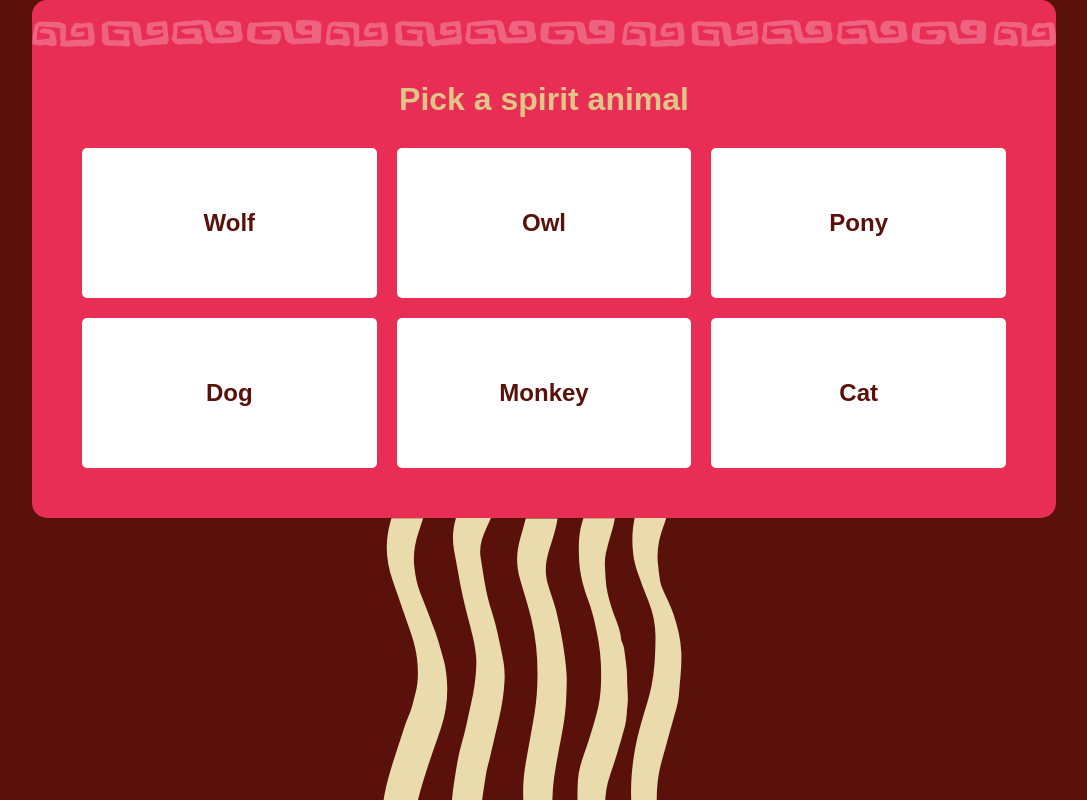
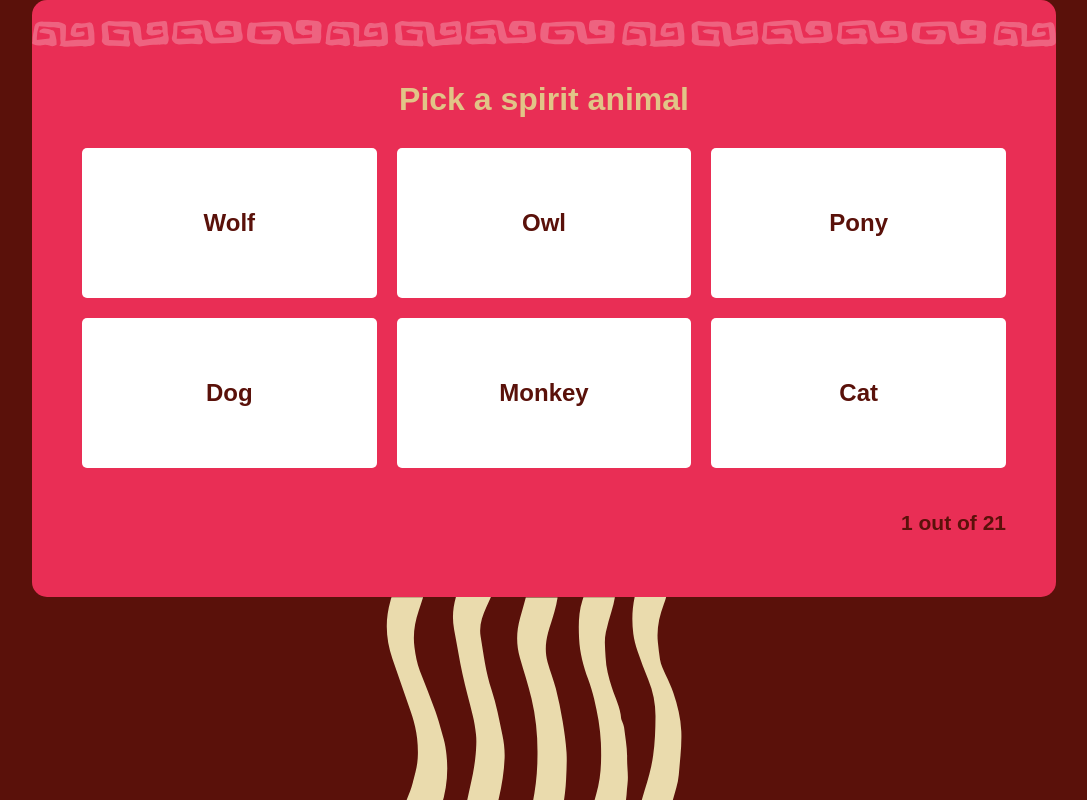
Before and after one commit to sdghi/saemin, a Vue app: page / in a window 1280 px wide. Both pictures are taken after a click on the button "TAKE THE QUIZ". Shown: the part 2040-2840 px from the top of the page, without its empty margins (96-1183 px from the left). Built offline with nearby package versions, Linux system fonts and the light colour scheme.

Commit message:
adds the question status number

```diff
--- a/src/components/BackBtn.vue
+++ b/src/components/BackBtn.vue
@@ -24,7 +24,6 @@ button {
   border: none;
   border-radius: 30px;
   padding: 10px 20px;
-  margin-top: 30px;
   display: flex;
   align-items: center;
 
--- a/src/components/QuestionCard.vue
+++ b/src/components/QuestionCard.vue
@@ -3,7 +3,8 @@
     :class="{
       even: index % 2 !== 0 && index % 3 !== 0,
       odd: index % 2 === 0 && index % 3 !== 0,
-      third: index % 3 === 0
+      third: index % 3 === 0,
+      first: index === 0
     }"
     ref="questionSection"
   >
@@ -34,12 +35,17 @@
             {{ answer.content }}
           </button>
         </div>
+        <div class="bottom-row">
           <BackBtn
             content="back"
             btnStyle="back"
             :btnEvent="goBack"
             v-if="index !== 0"
           />
+          <h4 class="question-status">
+            {{ index + 1 }} out of {{ allQuestions.length }}
+          </h4>
+        </div>
       </div>
 
       <!-- this is the illustration -->
@@ -174,6 +180,23 @@ export default {
 </script>
 
 <style lang="scss" scoped>
+.bottom-row {
+  display: flex;
+  align-items: center;
+  justify-content: space-between;
+  margin-top: 30px;
+
+  .question-status {
+    color: $maroon;
+  }
+}
+
+.first {
+  .bottom-row {
+    justify-content: flex-end;
+  }
+}
+
 section {
   height: fit-content;
   width: 100%;
```
Lines whose indentation alone changed are shown as unchanged.
